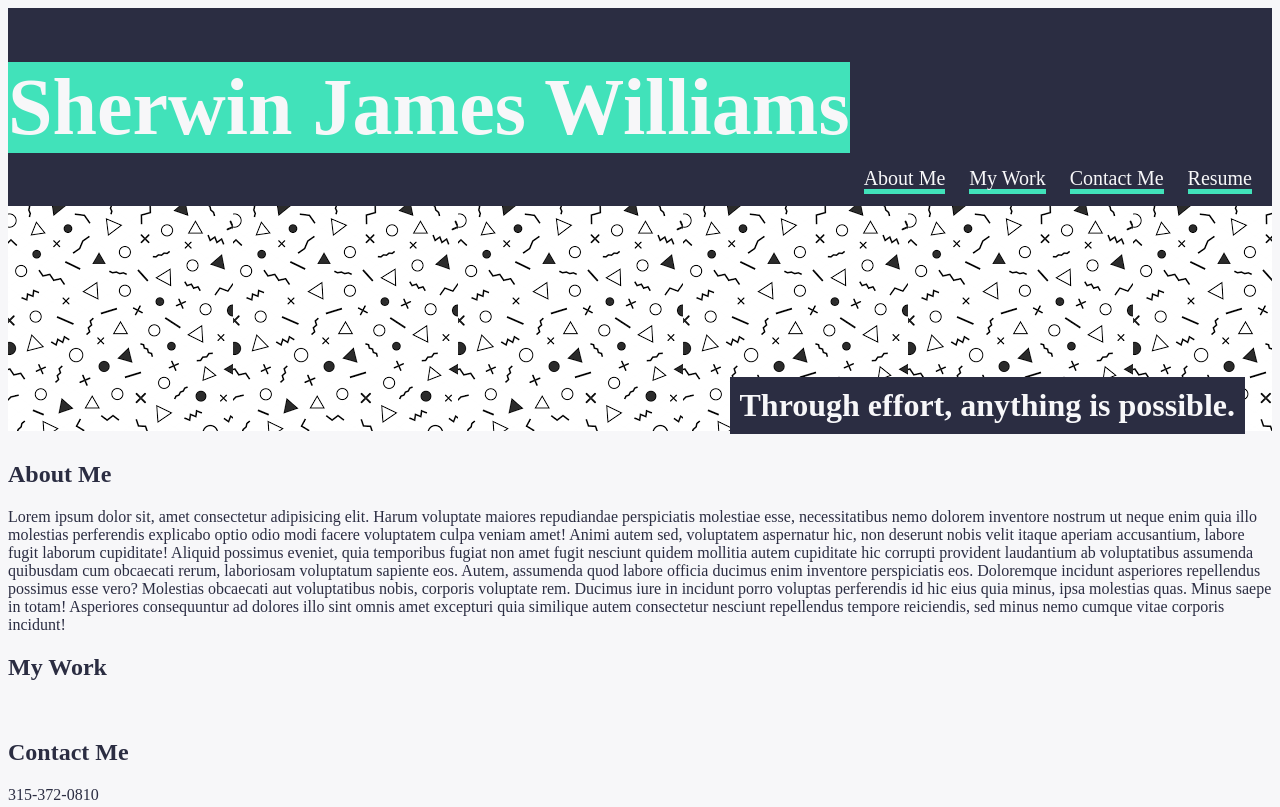
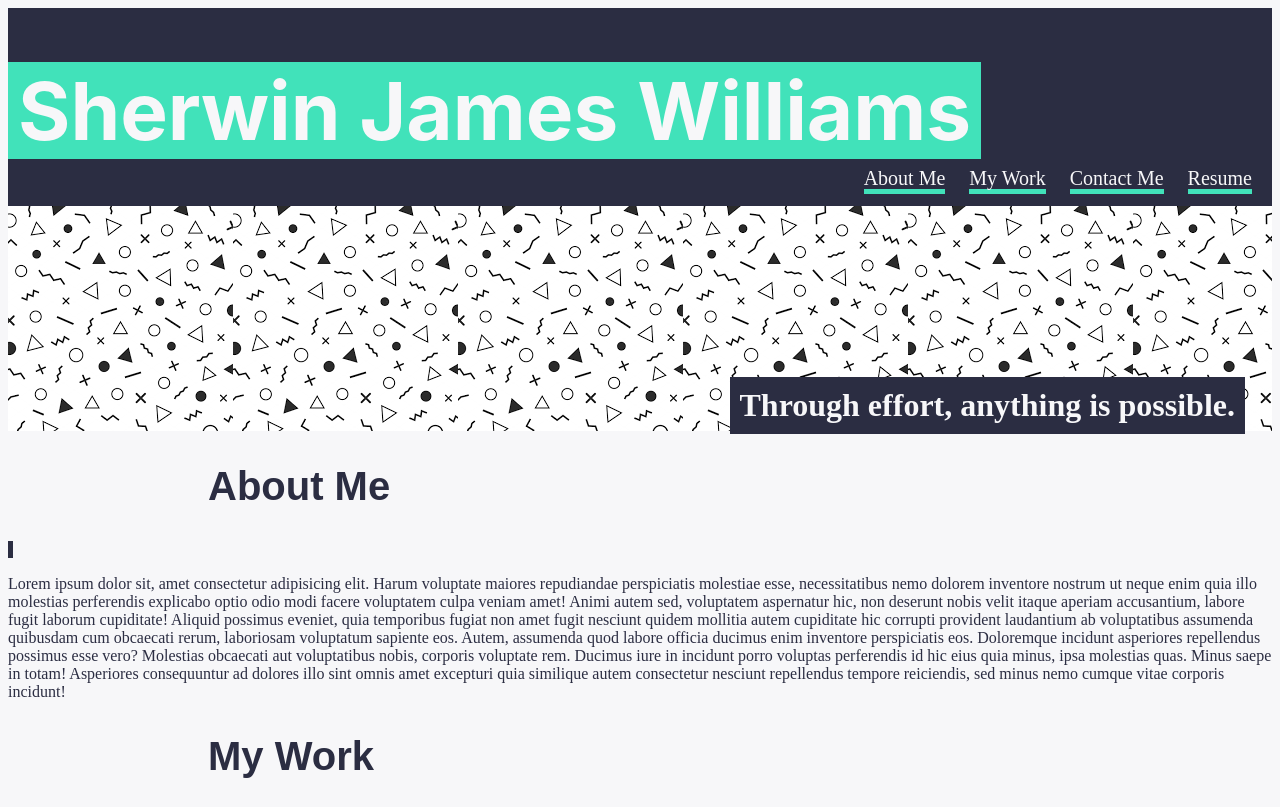
Before and after one commit to shrwnwilliams/sherwin-williams-portfolio, a plain HTML site: page index.html in a window 1280 px wide. Shown: the top 807 px of the page. Drawn offline with Linux system fonts and the light colour scheme.

Commit message:
started styling the body

```diff
--- a/assests/css/style.css
+++ b/assests/css/style.css
@@ -19,7 +19,14 @@ header h1 {
     display: inline-flex;
     background-color: var(--aqua);
     flex-wrap: wrap;
+    padding-right: 10px;
+    padding-left: 10px;
+    font-family: -apple-system, BlinkMacSystemFont, 'Segoe UI', Roboto, Oxygen, Ubuntu, Cantarell, 'Open Sans', 'Helvetica Neue', sans-serif;
 }
+
+/* section h2 {
+    padding-left: 20px;
+} */
 
 body {
     background-color: var(--white);
@@ -47,6 +54,11 @@ body {
 
 }
 
+.about-me .vertical-line {
+    display: inline;
+    border-left: thick solid var(--dark-blue);
+}
+
 .background {
     height: 225px;
     width: 100%;
@@ -66,6 +78,14 @@ body {
     background-color: var(--dark-blue);
 }
 
+.side {
+    margin-bottom: 32px;
+    font-family: sans-serif;
+    font-size: 40px;
+    text-align: left;
+    padding-left: 200px;
+}
+
 /* ID */
 @media screen and (max-width: 874px) {
     header h1 {
--- a/index.html
+++ b/index.html
@@ -28,8 +28,9 @@
     </section>
     <!--Main section-->
     <main>
-      <section>
-        <h2 id="about-me">About Me</h2>
+      <section class="about-me">
+        <h2 id="about-me" class="side">About Me</h2>
+        <mark class="vertical-line"></mark>
         <p>
           Lorem ipsum dolor sit, amet consectetur adipisicing elit. Harum
           voluptate maiores repudiandae perspiciatis molestiae esse,
@@ -53,7 +54,7 @@
       </section>
 
       <section>
-        <h2 id="my-work">My Work</h2>
+        <h2 id="my-work" class="side">My Work</h2>
         <img />
         <img />
         <img />
@@ -63,7 +64,7 @@
 
       <section>
         <h2>Contact Me</h2>
-        </section>
+      </section>
 
         <footer>
           <nav class="contacts">
```
